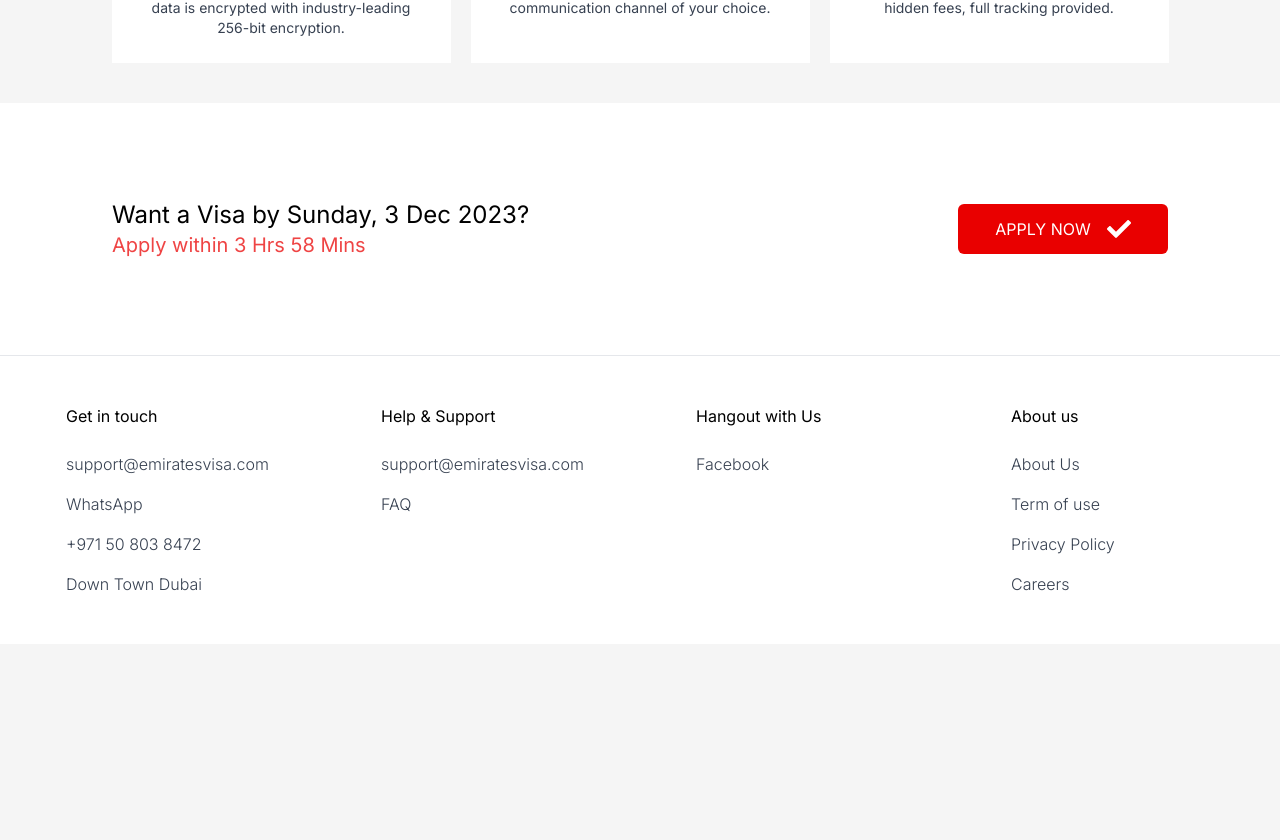
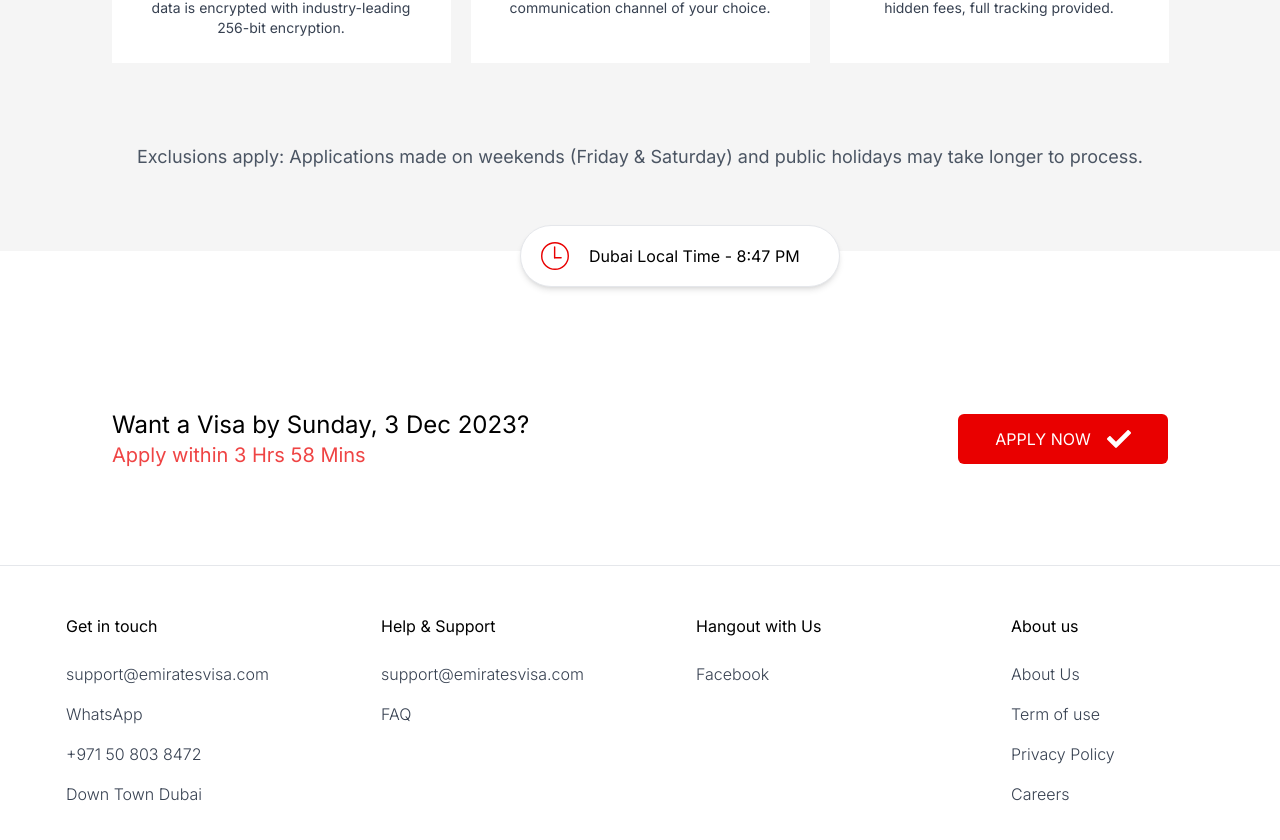
Before and after one commit to tahaamin2013/Emirates-Visa, a Next.js app: page / in a window 1280 px wide. Shown: the part 994-1834 px from the top of the page. Before the commit the page ends 1638 px from the top, so only its background shows below. Built offline with nearby package versions, Linux system fonts and the light colour scheme; no server answers.

Commit message:
footer is completed

```diff
--- a/src/components/Serice-Section/ServicesSection.tsx
+++ b/src/components/Serice-Section/ServicesSection.tsx
@@ -33,39 +33,10 @@ const ServicesSection = () => {
             className=""
           />
         </div>
+        <p className="text-sm xl:mt-10 mb-14 mt-1 xl:mb-20 text-center lg:text-lg text-gray-600">Exclusions apply: Applications made on weekends (Friday & Saturday) and public holidays may take longer to process.</p>
       </div>
 
-      {/* <div className="flex flex-col justify-center items-center">
-      <h1 className="text-lg lg:text-2xl font-normal lg:font-medium">
-        Apply for a visa with peace of mind
-      </h1>
-      <p className="text-sm lg:text-lg text-gray-600">
-        Application in minutes - 24/7 help & support
-      </p>
-      <hr className="border-b-[rgb(233,0,0)] border-transparent border-2 w-[200px] mt-6 rounded-full mb-12" />
-      <div className="grid xl:grid-cols-3 md:grid-cols-2 grid-cols-1 gap-3">
-        <Service
-          title="Apply online anywhere anytime"
-          className=""
-          description="We make it easy and secure to apply online. We take your privacy seriously, data is encrypted with industry-leading 256-bit encryption."
-        />
-        <Service
-          title="Get out-standing 24x7 customer service"
-          className=""
-          description="Our team is available for you to get your visa hassle-free. Choose from one of six communication channels."
-        />
 
-        <Service
-          title="Enjoy 24 hours express visa service"
-          className=""
-          description="Enjoy 24-hour express service as standard without extra charges. No hidden fees, full tracking provided."
-          />
-          </div>
-    </div>
-
-    <p className="text-center text-sm mt-16 lg:text-sm text-gray-600">
-        Exclusions apply: Applications made on weekends (Friday & Saturday) and public holidays may take longer to process.
-    </p> */}
     </>
   );
 };
--- a/src/components/footer/Foo.tsx
+++ b/src/components/footer/Foo.tsx
@@ -1,4 +1,6 @@
+import Image from "next/image";
 import React from "react";
+import { CiClock2 } from "react-icons/ci";
 import { FaCheck } from "react-icons/fa";
 
 const scrollToTop = () => {
@@ -10,6 +12,8 @@ const scrollToTop = () => {
 
 const Foo = () => {
   return (
+    <>
+    <div className="relative top-[-26px] left-6 md:left-[300px] lg:left-[470px] xl:left-[520px] rounded-full bg-white shadow-md py-4 px-5  border w-[320px] flex text-center"><Image src="/clock.svg" width={28} className="mr-5" height={28} alt="clock"/><span className=" mt-[2px]">Dubai Local Time - 8:47 PM</span></div>
     <div className="w-full h-fit bg-white-500 mb-4 border-b px-18 sm:px-28 py-24 flex flex-col text-center sm:text-left sm:flex-row items-center justify-between gap-6">
       <div>
         <h1 className="sm:text-2xl text-xl">Want a Visa by Sunday, 3 Dec 2023?</h1>
@@ -21,6 +25,7 @@ const Foo = () => {
           <FaCheck className="mt-0 ml-4 text-2xl" />
         </button>
     </div>
+    </>
 
 
   );
```
Also changed, not shown: public/clock.svg (added).
